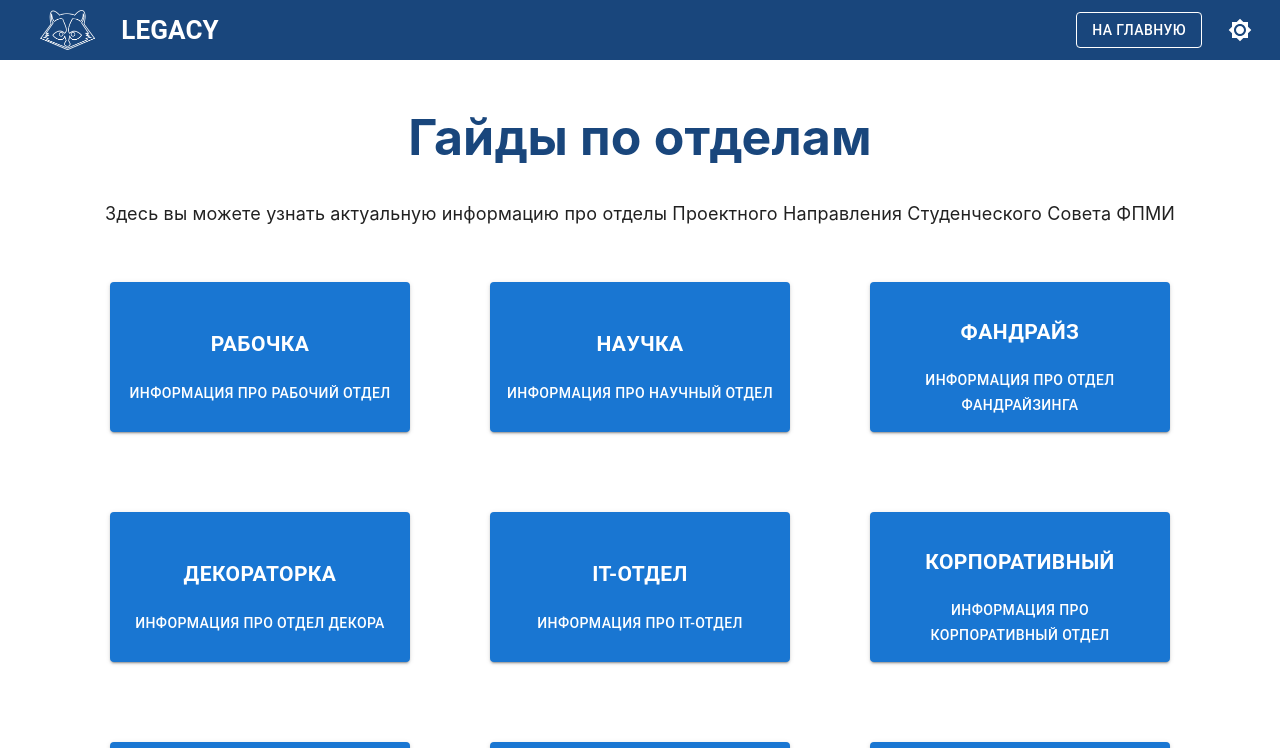
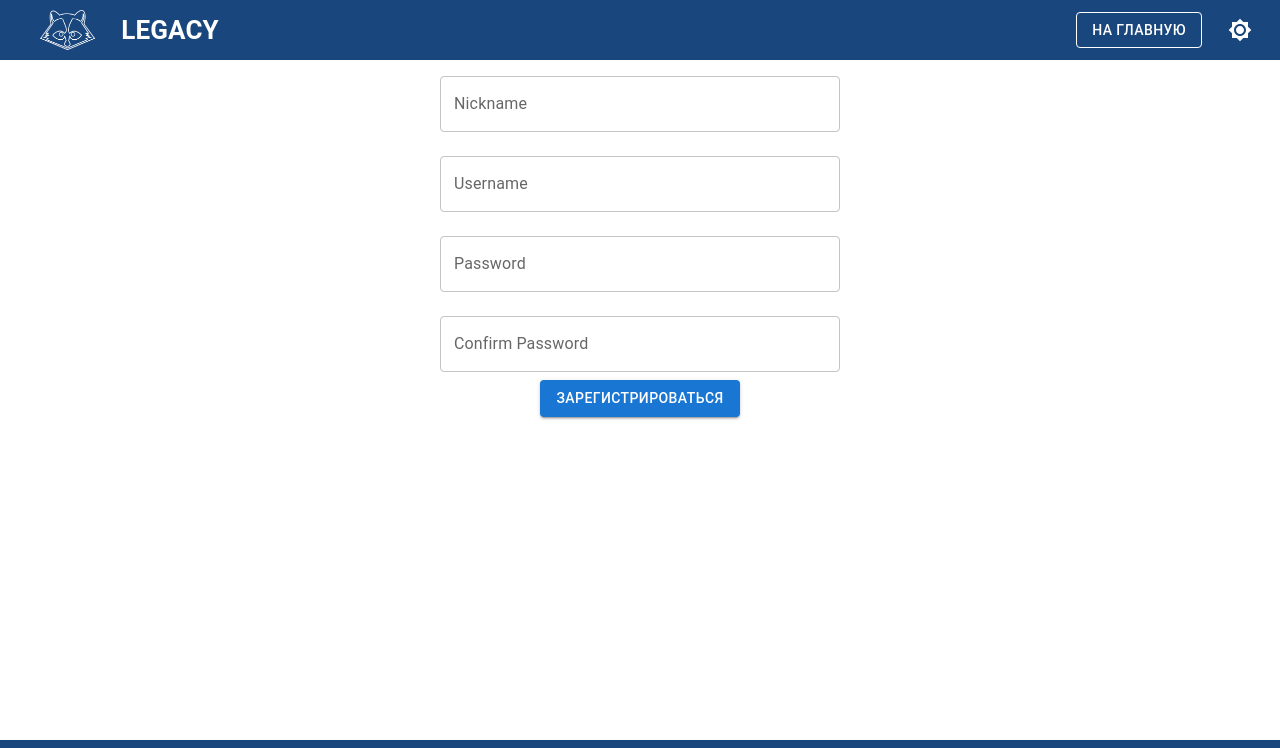
Before and after one commit to IT-FAMCS/legacy, a React (Create React App) app in the folder front-app/: page /registration in a window 1280 px wide. Before the commit this address led to /. Shown: the top 748 px of the page. Built offline with nearby package versions, Linux system fonts and the light colour scheme.

Commit message:
feat: add registration component and hooks for it

```diff
--- a/front-app/src/App.css
+++ b/front-app/src/App.css
@@ -75,3 +75,8 @@
   margin: auto;
   max-width: 400px;
 }
+
+.registration-form {
+  margin: auto;
+  max-width: 400px;
+}
--- /dev/null
+++ b/front-app/src/Constants/auth-url.ts
@@ -0,0 +1,4 @@
+export const LOGIN_URL = "http://127.0.0.1:8000/api/auth/login/";
+export const LOGOUT_URL = "http://127.0.0.1:8000/api/auth/logout/";
+export const CHECK_TOKEN_URL = "http://127.0.0.1:8000/api/auth/check_token/";
+export const REGISTER_URL = "http://127.0.0.1:8000/api/auth/register/";
--- /dev/null
+++ b/front-app/src/Pages/RegistrationPage.tsx
@@ -0,0 +1,103 @@
+import * as React from "react";
+import { useState } from "react";
+import { Button, TextField, Snackbar, Alert } from "@mui/material";
+import {RegisterData} from '../interfaces/register';
+import useAuth from "../hooks/useAuth";
+
+function RegistrationPage() {
+  const [formData, setFormData] = useState({
+    nickname: "",
+    username: "",
+    password: "",
+    confirmPassword: "",
+  });
+  const [popupOpen, setPopupOpen] = useState(false);
+  const [popupMessage, setPopupMessage] = useState("");
+  const { register, isAuthenticated } = useAuth();
+
+  const handleChange = (e: React.ChangeEvent<HTMLInputElement>) => {
+    setFormData({
+      ...formData,
+      [e.target.name]: e.target.value,
+    });
+  };
+
+  const handleSubmit = async (e: React.FormEvent<HTMLFormElement>) => {
+    e.preventDefault();
+    if (formData.password !== formData.confirmPassword) {
+      alert("Пароли не совпадают");
+      return;
+    }
+    try {
+      await register(formData);
+      setPopupMessage(`Пользователь ${formData.username} зарегистрирован с паролем ${formData.password}`);
+      setPopupOpen(true);
+      setFormData({
+        nickname: "",
+        username: "",
+        password: "",
+        confirmPassword: "",
+      });
+    } catch (err) {
+      console.error(err);
+    }
+  };
+
+  const handleCopy = () => {
+    navigator.clipboard.writeText(`Логин: ${formData.username}, Пароль: ${formData.password}`);
+  };
+
+  return (
+    <div>
+      <form onSubmit={handleSubmit} className="registration-form">
+        <TextField
+          label="Nickname"
+          name="nickname"
+          value={formData.nickname}
+          onChange={handleChange}
+          fullWidth
+          margin="normal"
+        />
+        <TextField
+          label="Username"
+          name="username"
+          value={formData.username}
+          onChange={handleChange}
+          fullWidth
+          margin="normal"
+        />
+        <TextField
+          label="Password"
+          name="password"
+          type="password"
+          value={formData.password}
+          onChange={handleChange}
+          fullWidth
+          margin="normal"
+        />
+         <TextField
+          label="Confirm Password"
+          name="confirmPassword"
+          type="password"
+          value={formData.confirmPassword}
+          onChange={handleChange}
+          fullWidth
+          margin="normal"
+        />
+        <Button type="submit" variant="contained" color="primary">
+          Зарегистрироваться
+        </Button>
+      </form>
+      <Snackbar open={popupOpen} autoHideDuration={6000} onClose={() => setPopupOpen(false)}>
+        <Alert onClose={() => setPopupOpen(false)} severity="success">
+          {popupMessage}
+          <Button onClick={handleCopy} color="inherit">
+            Скопировать информацию
+          </Button>
+        </Alert>
+      </Snackbar>
+    </div>
+  );
+}
+
+export default RegistrationPage;
--- a/front-app/src/components/RoutesComponent.jsx
+++ b/front-app/src/components/RoutesComponent.jsx
@@ -27,6 +27,7 @@ import HistoryPage from "../Pages/HistoryPage";
 import KriteriiIsklPage from "../Pages/KriteriiIsklPage";
 import KriteriiPPage from "../Pages/KriteriiPPage";
 import LoginPage from "../Pages/LoginPage";
+import RegistrationPage from "../Pages/RegistrationPage";
 import CreatorsPage from "../Pages/CreatorsPage";
 
 function RoutesComponent() {
@@ -58,6 +59,7 @@ function RoutesComponent() {
     { path: "/kriteriiiskl", element: <KriteriiIsklPage /> },
     { path: "/kriteriip", element: <KriteriiPPage /> },
     { path: "/login", element: <LoginPage /> },
+    { path: "/registration", element: <RegistrationPage /> },
     { path: "/creators", element: <CreatorsPage /> },
   ];
 
--- /dev/null
+++ b/front-app/src/hooks/useAuth.tsx
@@ -0,0 +1,57 @@
+import { useState } from "react";
+import { LOGIN_URL, LOGOUT_URL, CHECK_TOKEN_URL, REGISTER_URL } from "../constants/auth-url";
+import {RegisterData} from '../interfaces/register';
+import { fetchPost } from "../api/FetchPost";
+
+
+export default function useAuth() {
+  const [isAuthenticated, setIsAuthenticated] = useState<boolean>(false);
+
+  const login = async (username: string, password: string) => {
+    try {
+      const response = await fetchPost(LOGIN_URL, { username, password });
+      localStorage.setItem("token", response.token);
+      setIsAuthenticated(true);
+    } catch (error) {
+      console.error("Login failed:", error);
+      setIsAuthenticated(false);
+    }
+  };
+
+  const logout = async () => {
+    try {
+      await fetchPost(LOGOUT_URL, {});
+      localStorage.removeItem("token");
+      setIsAuthenticated(false);
+    } catch (error) {
+      console.error("Logout failed:", error);
+    }
+  };
+
+  const checkToken = async () => {
+    const token = localStorage.getItem("token");
+    if (!token) {
+      setIsAuthenticated(false);
+      return;
+    }
+
+    try {
+      await fetchPost(CHECK_TOKEN_URL, { token });
+      setIsAuthenticated(true);
+    } catch (error) {
+      console.error("Token check failed:", error);
+      setIsAuthenticated(false);
+    }
+  };
+
+  const register = async (data: RegisterData) => {
+    try {
+      await fetchPost(REGISTER_URL, data);
+    } catch (error) {
+      console.error("Registration failed:", error);
+      throw error;
+    }
+  };
+
+  return { isAuthenticated, login, logout, checkToken, register };
+}
--- /dev/null
+++ b/front-app/src/interfaces/register.ts
@@ -0,0 +1,6 @@
+export interface RegisterData {
+    nickname: string;
+    username: string;
+    password: string;
+    confirmPassword: string;
+  }
```
